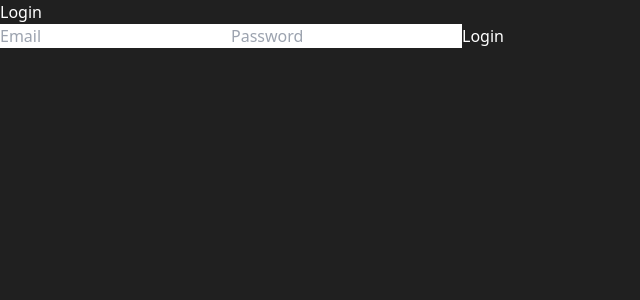
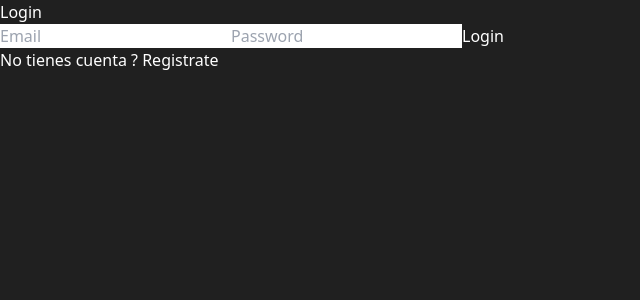
Before and after one commit to bryansoberon/MED_CRUD_AUTH, a React (Vite) app in the folder client/: page /login in a window 1280 px wide. Shown: the top 300 px of the page, without its empty margins (0-640 px from the left). Built offline with nearby package versions, Linux system fonts and the light colour scheme.

Commit message:
login with url to register

```diff
--- a/client/src/pages/LoginPage.jsx
+++ b/client/src/pages/LoginPage.jsx
@@ -46,6 +46,9 @@ function LoginPage(){
                     Login
                 </button>
                 </form>
+
+                <p className='flex gap-x-2 justify-between'>No tienes cuenta ? <a href="/register" className='text-sky-500'>Registrate</a></p>
+
             </div>
         </div>
     )
```
